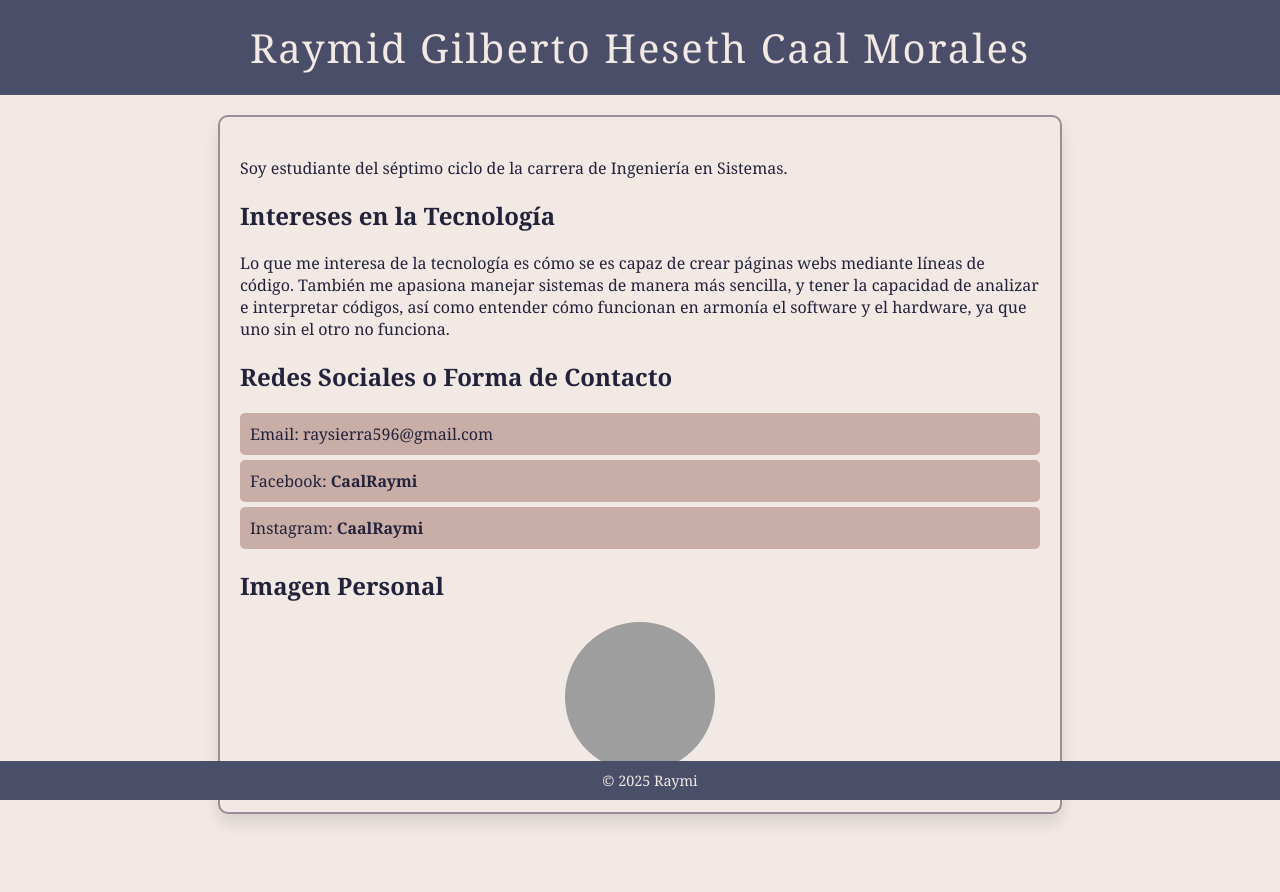
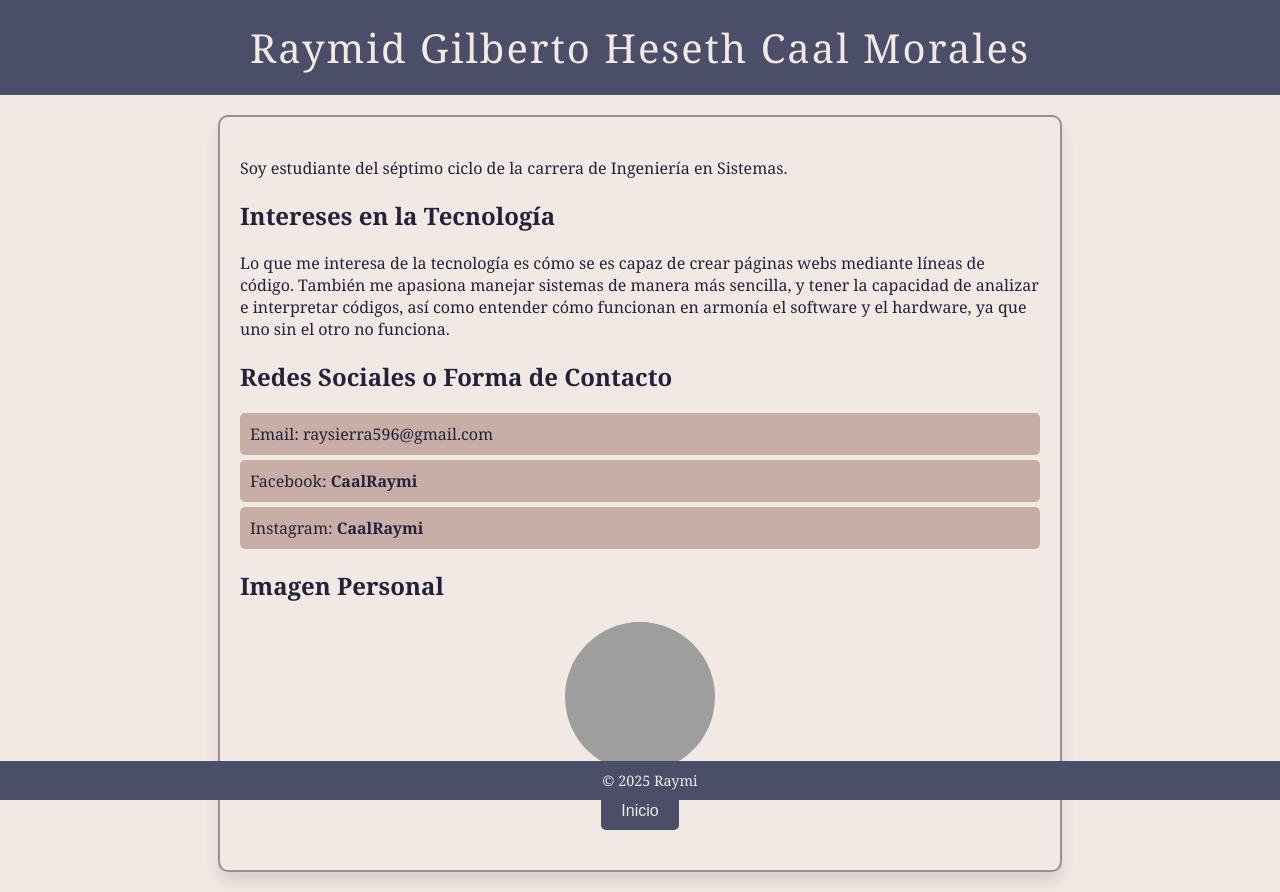
Before and after one commit to AndreaChk/OnboardingSistemas, a plain HTML site: page estudiantes/4090-22-198.html in a window 1280 px wide. Before the commit the page ends 834 px from the top, so only its background shows below. Drawn offline with Linux system fonts and the light colour scheme; grey boxes are pictures that could not be loaded.

Commit message:
:white_check_mark: Se corrigio el codigo y se agrego un boton para regresar al inicio

```diff
--- a/estudiantes/4090-22-198.html
+++ b/estudiantes/4090-22-198.html
@@ -67,6 +67,24 @@
             display: block;
         }
 
+        .back-button {
+            display: block;
+            margin: 20px auto;
+            padding: 10px 20px;
+            background-color: #4a4e69;
+            color: #f2e9e4;
+            text-align: center;
+            border: none;
+            border-radius: 5px;
+            cursor: pointer;
+            font-size: 1em;
+        }
+
+        .back-button a {
+            color: #f2e9e4;
+            text-decoration: none;
+        }
+
         footer {
             background: #4a4e69;
             color: #f2e9e4;
@@ -100,6 +118,7 @@
             <h2>Imagen Personal</h2>
             <img src="C:\Users\HP\Desktop\Analisis de sistemas\Parcial1\OnboardingSistemas\img\4090-22-198.jpg" class="profile-pic" alt="Foto de Raymi">
         </section>
+        <button class="back-button"><a href="C:\Users\HP\Desktop\Analisis de sistemas\Parcial1\OnboardingSistemas\Index.html">Inicio</a></button>
     </main>
     <footer>
         &copy; 2025 Raymi
```
